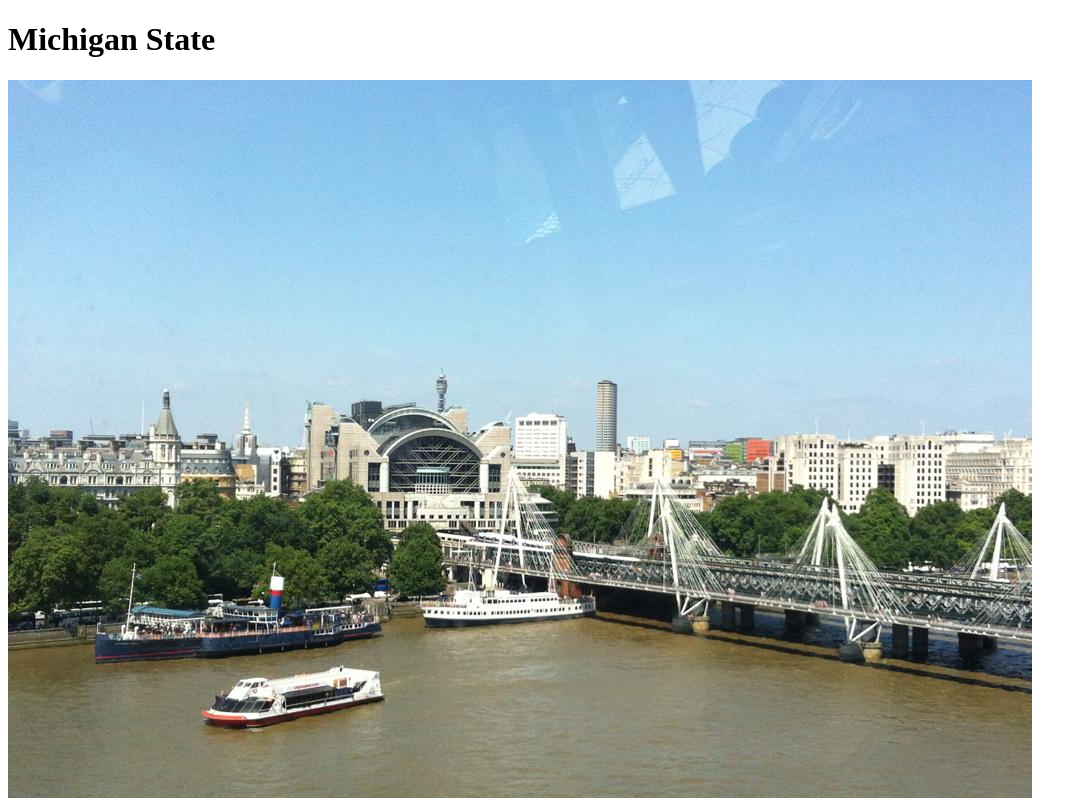
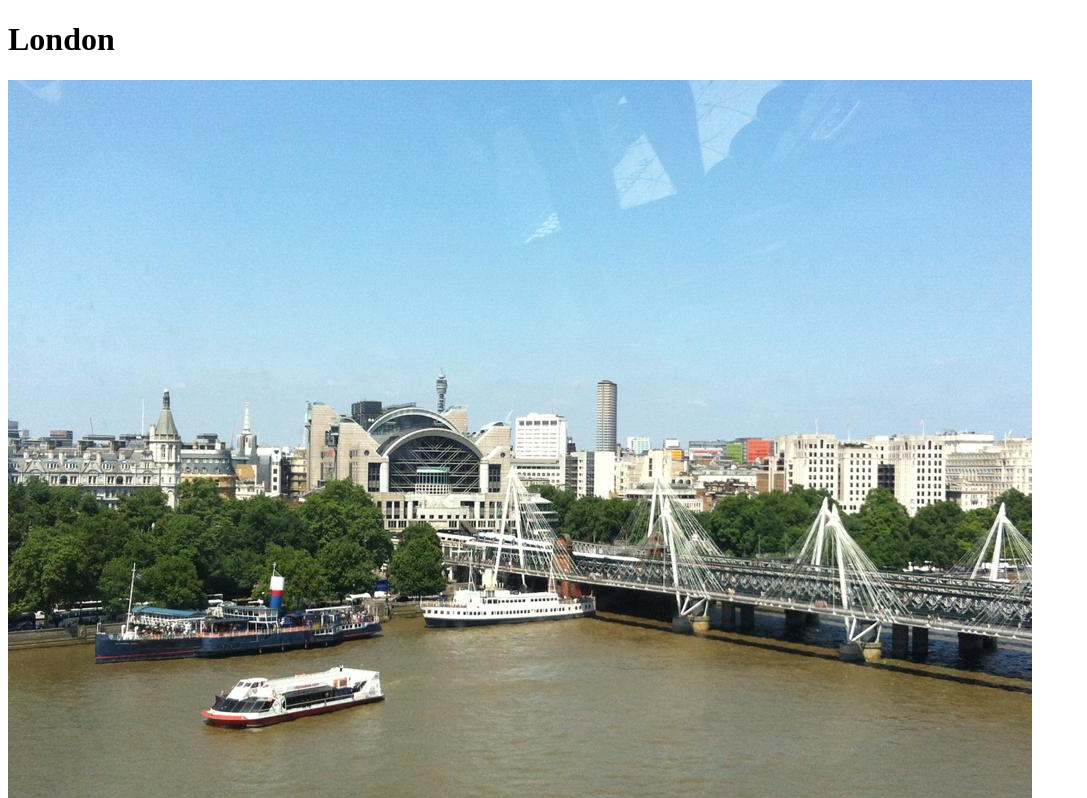
Before and after one commit to kenjikhk/kenjikhk.github.io, a plain HTML site: page london.html in a window 1280 px wide. Shown: the top 798 px of the page, without its empty margins (0-1087 px from the left). Drawn offline with Linux system fonts and the light colour scheme.

Commit message:
Add files via upload

```diff
--- a/london.html
+++ b/london.html
@@ -8,7 +8,7 @@
 
     <body>
 
-        <H1>Michigan State</H1>
+        <H1>London</H1>
 
         <img src="england1.jpeg">
         <img src="england2.jpeg">
```
